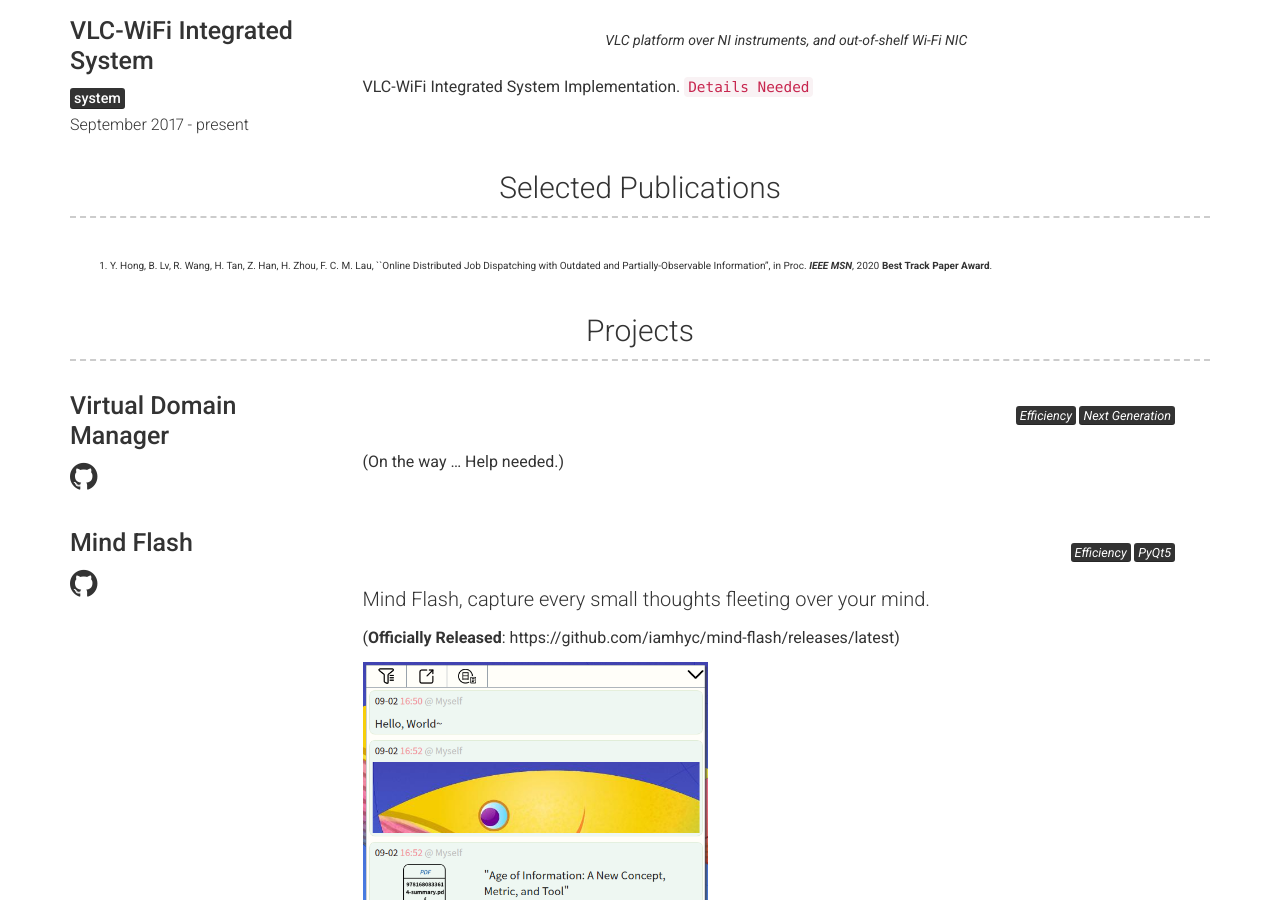
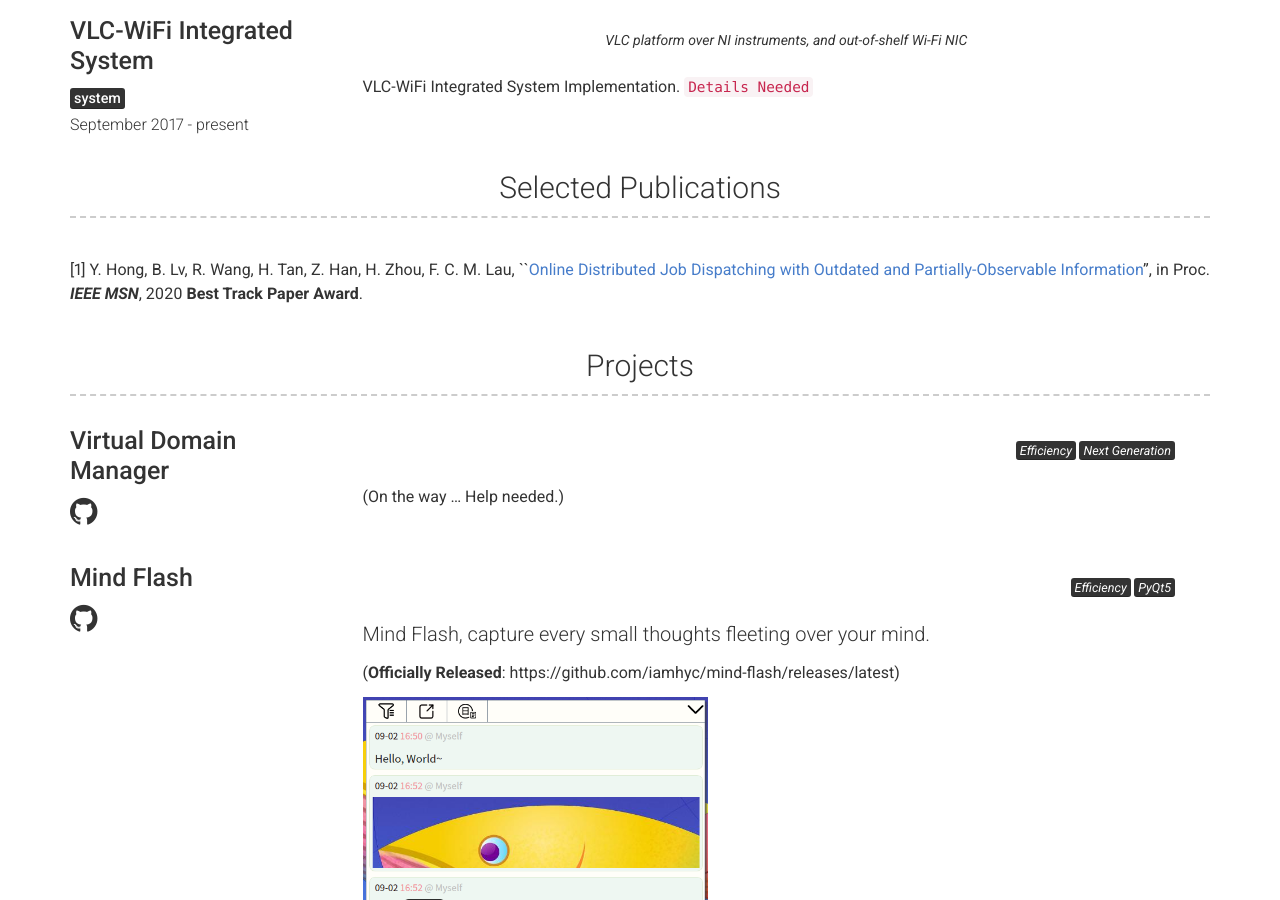
Before and after one commit to iamhyc/resume, a Jekyll site: the page built from index.md, in a window 1280 px wide and 900 px high, scrolled down 751 px. Built offline with Jekyll 4.4.1, drawn with Linux system fonts in a browser that asks for light colours; comment, search, counter and statistics services are not loaded; some of the changed lines change nothing that is shown.

Commit message:
update pub style

```diff
--- a/_config.yml
+++ b/_config.yml
@@ -38,7 +38,7 @@ experience_title: Research Experience #(Use this to override about experience se
 # Publication Section
 publication_title: Selected Publications #(Use this to override about more section title)
 publication_content: | # Markdownify area
-  1. Y. Hong, B. Lv, R. Wang, H. Tan, Z. Han, H. Zhou, F. C. M. Lau, ``Online Distributed Job Dispatching with Outdated and Partially-Observable Information'', in Proc. ***IEEE MSN***, 2020 **Best Track Paper Award**.
+  [1] Y. Hong, B. Lv, R. Wang, H. Tan, Z. Han, H. Zhou, F. C. M. Lau, ``[Online Distributed Job Dispatching with Outdated and Partially-Observable Information](https://arxiv.org/abs/2012.13756)'', in Proc. ***IEEE MSN***, 2020 **Best Track Paper Award**.
 
 # Projects Section
 projects_title: Projects #(Use this to override about projects section title)
```
